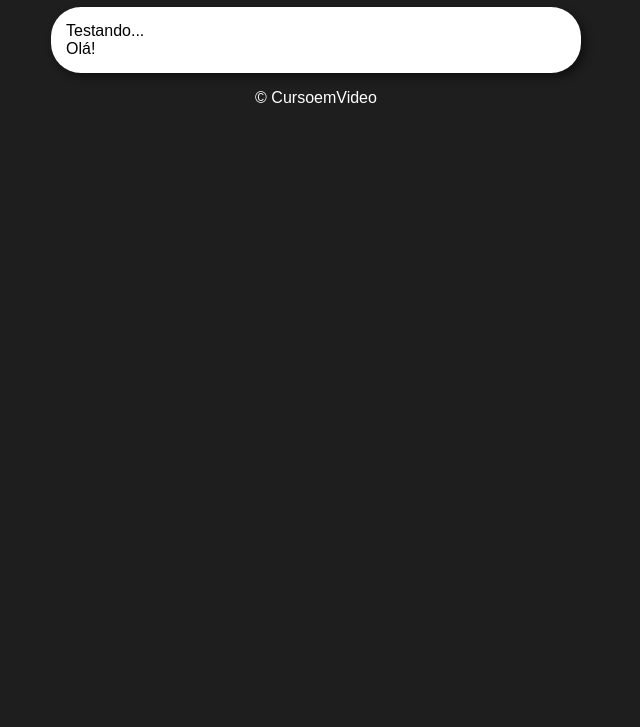
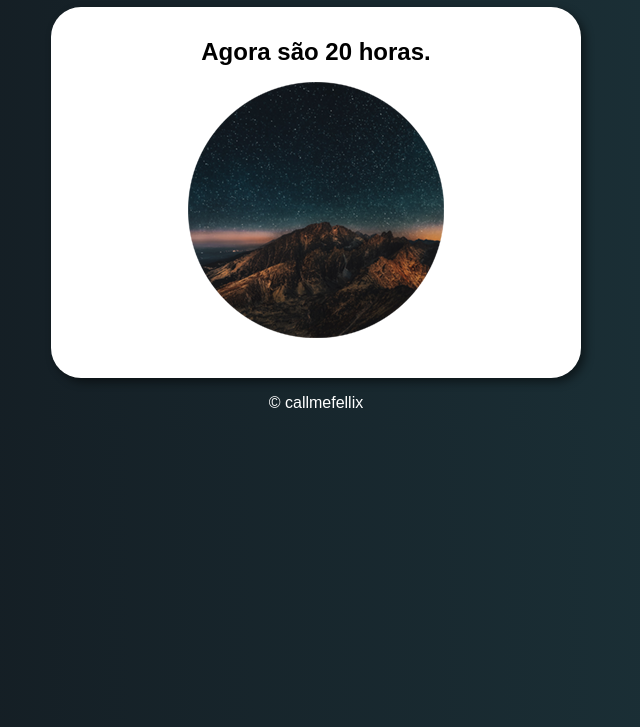
Before and after one commit to ItsArgyy/Argy.Dev, a plain HTML site: page Paginas/Hora/modelo.html in a window 1280 px wide. Shown: the part 73-800 px from the top of the page, without its empty margins (324-964 px from the left). Drawn offline with Linux system fonts and the light colour scheme.

Commit message:
hour page finalized

```diff
--- a/Pagina/horariododia/ex015/script.js
+++ /dev/null
@@ -1 +0,0 @@
-alert('Olá!')
--- a/Pagina/horariododia/ex015/estilo.css
+++ b/Paginas/Hora/estilo.css
@@ -6,29 +6,38 @@ body{
     color: white;
     text-align: center;
 
+
 }
 
 header{
 
-
+    font-size: 1em;
 
 }
 
 section{
 
+    font-weight: 900;
     background-color: white;
     color: black;
     border-radius: 30px;
     padding: 15px;
     width: 500px;
     margin: auto;
-    text-align: left;
+    text-align: center;
     box-shadow: 4px 4px 10px rgba(0, 0, 0, 0.493);
+    line-height: 60px;
+
+}
+
+div#msg{
+
+    font-size: 1.5em;
 
 }
 
 footer{
 
-
+    font-size: 1em;
 
 }
--- a/Pagina/horariododia/ex015/modelo.html
+++ b/Paginas/Hora/modelo.html
@@ -4,25 +4,27 @@
     <meta charset="UTF-8">
     <meta http-equiv="X-UA-Compatible" content="IE=edge">
     <meta name="viewport" content="width=device-width, initial-scale=1.0">
-    <title>Modelo de Exercicio</title>
+    <title>Hora do dia</title>
     <link rel="stylesheet" href="estilo.css">
 </head>
-<body>
+<body onload="carregar()">
 
     <header>
-        <h1>Título</h1>
+        <h1>Hora do dia</h1>
     </header>
 
     <section>
 
-        <div>
-            Testando...
+        <div id="msg">
+            Aqui vai aparecer a mensagem
         </div>
 
-        <div>Olá!</div>
+        <div id="imagem">
+            <img id="foto" src="fotomanha.png" alt="Foto da hora do dia">
+        </div>
 
     </section>
-        <p>&copy; CursoemVideo</p>
+        <p>&copy; callmefellix</p>
     <footer></footer>
 
     <script src="script.js"></script>
--- /dev/null
+++ b/Paginas/Hora/script.js
@@ -0,0 +1,27 @@
+function carregar(){
+
+    var msg = window.document.getElementById('msg')
+    var img = window.document.getElementById('foto')
+    var data = new Date()
+    var hora = data.getHours()
+    msg.innerHTML = `Agora são ${hora} horas.`
+
+    if (hora >= 4 && hora <13){
+
+        img.src = 'Imagens/manha.png'
+        document.body.style.background = 'linear-gradient(to right, #BBD3DD, #EDDAC2)'
+        document.body.style.color = 'black'
+
+    } else if (hora >= 13 && hora < 19){
+
+        img.src = 'Imagens/tarde.png'
+        document.body.style.background = 'linear-gradient(to right, #9A0E00, #FE7200)'
+
+    } else{
+
+        img.src = 'Imagens/noite.png'
+        document.body.style.background = 'linear-gradient(to right, #12171D, #1D363D)'
+
+    }
+
+}
```
Also changed, not shown: Paginas/Hora/Imagens/manha.png (renamed from Pagina/horariododia/ex015/Imagens/manha.png), Paginas/Hora/Imagens/noite.png (renamed from Pagina/horariododia/ex015/Imagens/noite.png), Paginas/Hora/Imagens/tarde.png (renamed from Pagina/horariododia/ex015/Imagens/tarde.png).
